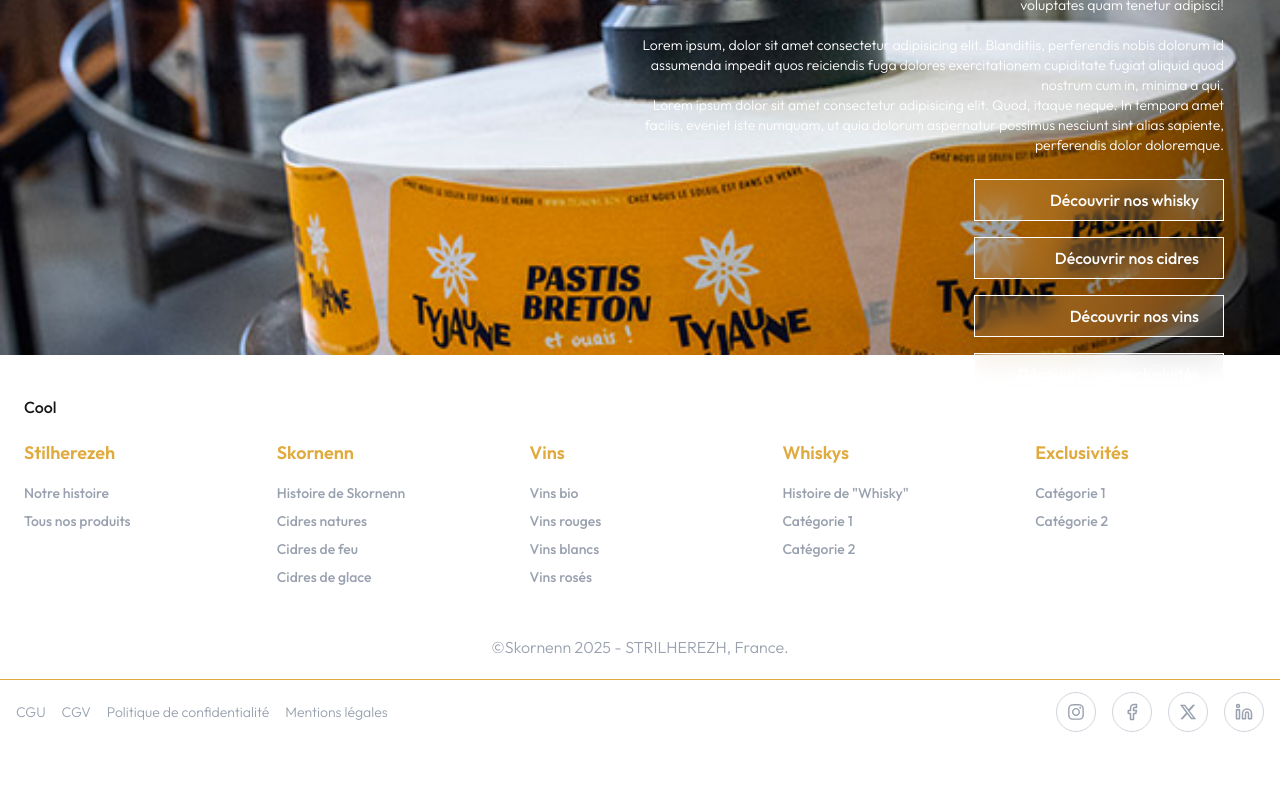
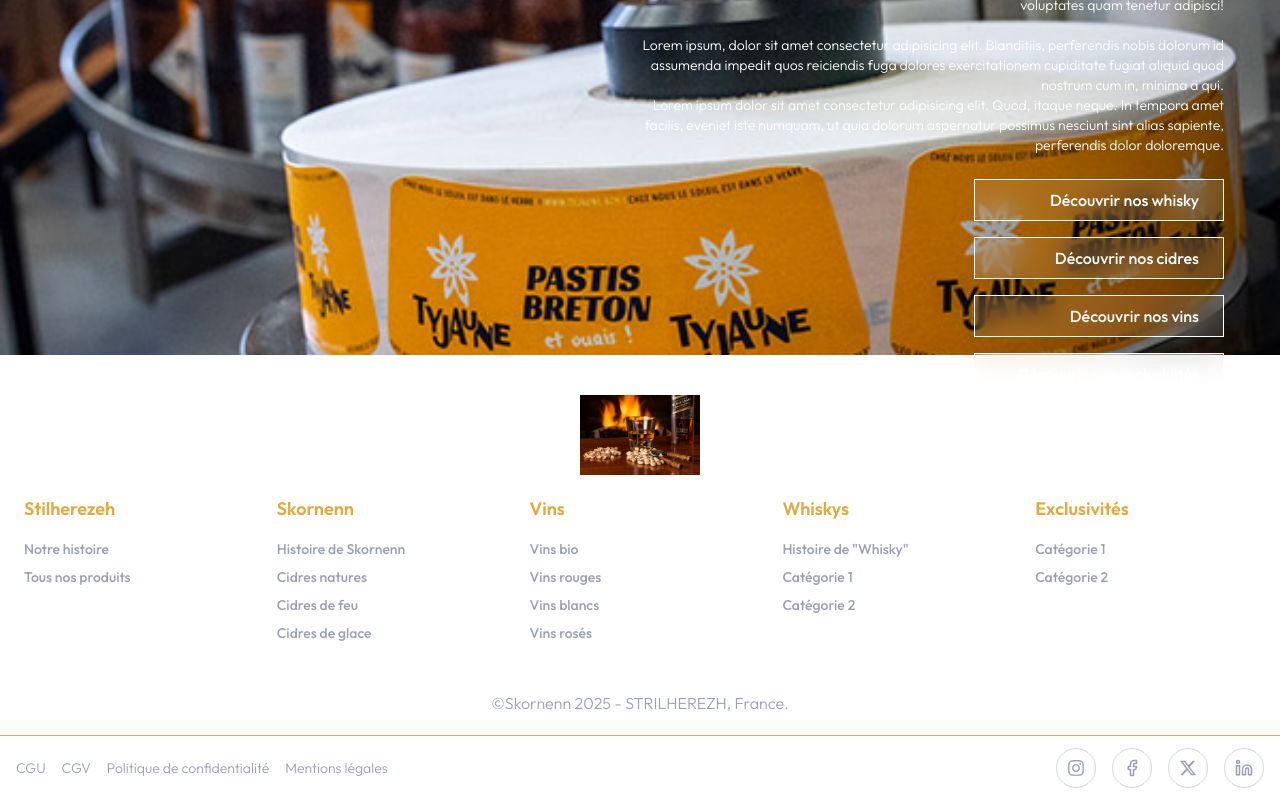
Before and after one commit to Fouad-berry/Strilherezh-Project, a Next.js app: page / in a window 1280 px wide. Shown: the part 2720-3520 px from the top of the page. Before the commit the page ends 3464 px from the top, so only its background shows below. Built offline with nearby package versions, Linux system fonts and the light colour scheme.

Commit message:
[UPDATE] add logo to the prefooter

```diff
--- a/src/components/PreFooter/PreFooter.tsx
+++ b/src/components/PreFooter/PreFooter.tsx
@@ -1,5 +1,7 @@
 import React from 'react';
 import Link from 'next/link';
+import Image from 'next/image';
+import logo from '@/assets/images/alcool.jpg';
 
 const prefooterContent = [
     {
@@ -47,10 +49,16 @@
 export default function PreFooter() {
     return (
         <div className="bg-white text-[rgba(170, 170, 170, 1)] py-5 px-6">
-            <div className="mb-5 mt-5">
-                Cool
-            </div>
-            <div className="max-w-7xl mx-auto grid grid-cols-2 sm:grid-cols-3 lg:grid-cols-5 gap-8">
+        <div className="mb-5 mt-5 flex justify-center">
+            <Image
+            src={logo}
+            alt="Logo"
+            width={120}
+            height={40}
+            className="object-contain"
+            />
+        </div>
+        <div className="max-w-7xl mx-auto grid grid-cols-2 sm:grid-cols-3 lg:grid-cols-5 gap-8">
                 {prefooterContent.map((section, index) => (
                 <div key={index}>
                     <h3 className="text-lg font-semibold mb-4 primaryColor">{section.title}</h3>
```
